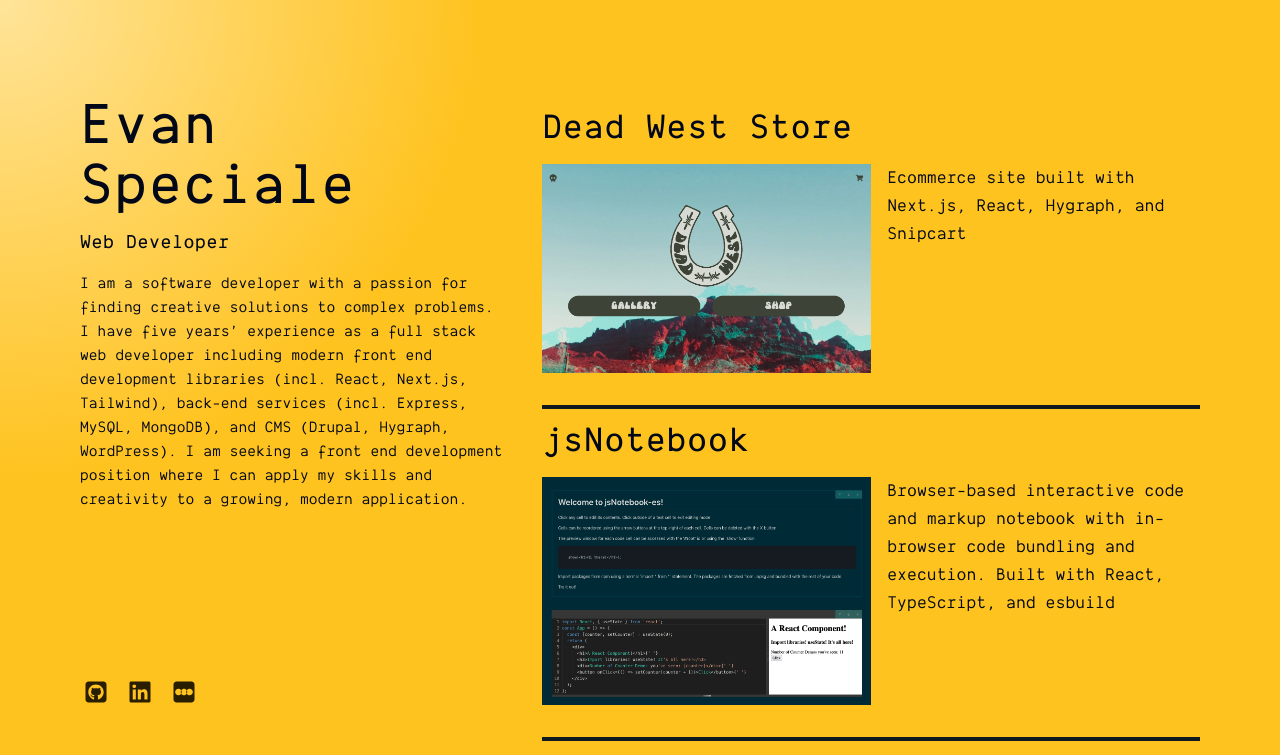
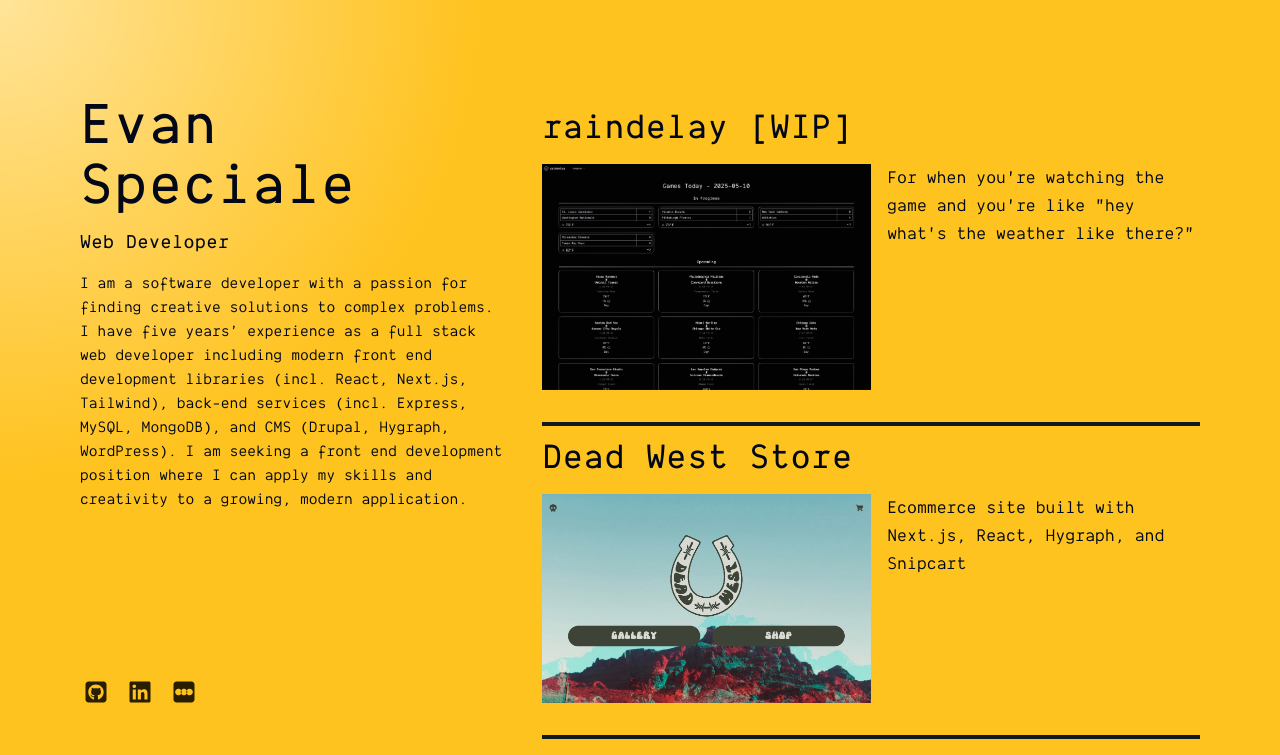
Before and after one commit to EvanSpeciale/evanspeciale, a Next.js app: page / in a window 1280 px wide. Shown: the top 755 px of the page. Built offline with nearby package versions, Linux system fonts and the light colour scheme.

Commit message:
add raindelay

```diff
--- a/src/app/page.tsx
+++ b/src/app/page.tsx
@@ -42,6 +42,17 @@
             </div>
             <div className="pt-24 lg:w-3/5 lg:py-24">
               <ul className="flex flex-col">
+                <li className="pb-8 border-b-4 border-soil">
+                  <a href="https://raindelay.vercel.app/">
+                    <div >
+                      <h2 className="mt-3 text-3xl tracking-wide sm:text-4xl mb-4 font-bold">raindelay [WIP]</h2>
+                      <div className="flex gap-4">
+                        <Image src='/raindelay.png' width={1799} height={1239} alt='screenshot of raindelay app' className="w-1/2" />
+                        <div className="w-1/2 text-lg">For when you&apos;re watching the game and you&apos;re like &quot;hey what&apos;s the weather like there?&quot;</div>
+                      </div>
+                    </div>
+                  </a>
+                </li>
                 <li className="pb-8 border-b-4 border-soil">
                   <a href="https://deadwest.art/">
                     <div >
```
Also changed, not shown: public/raindelay.png (added).
